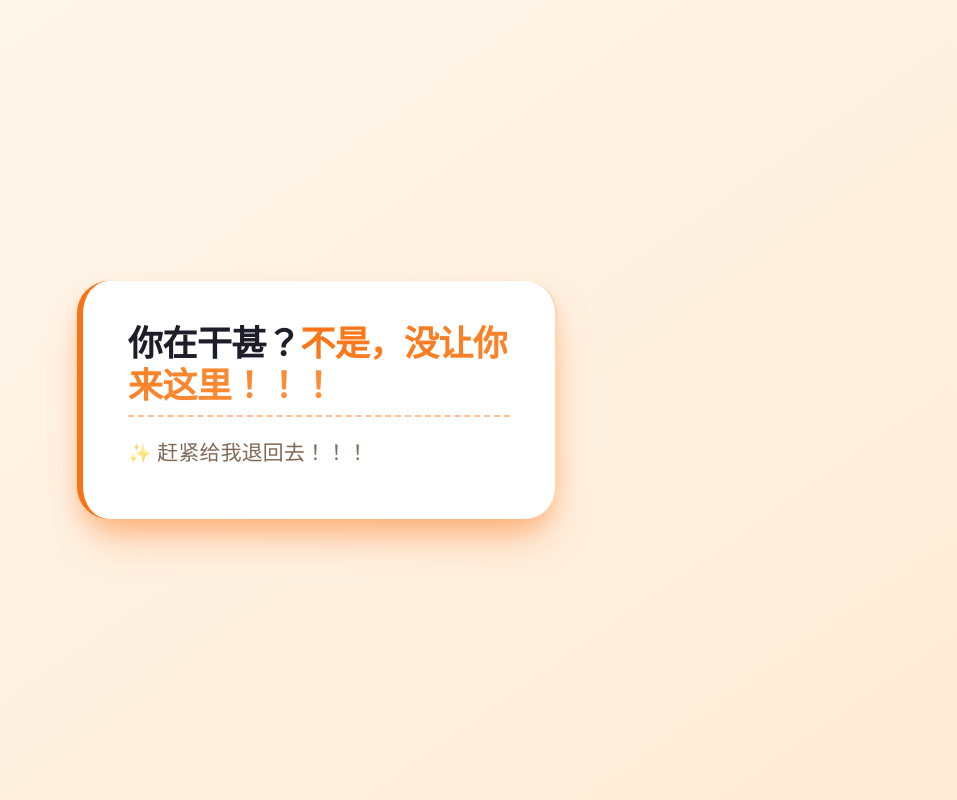
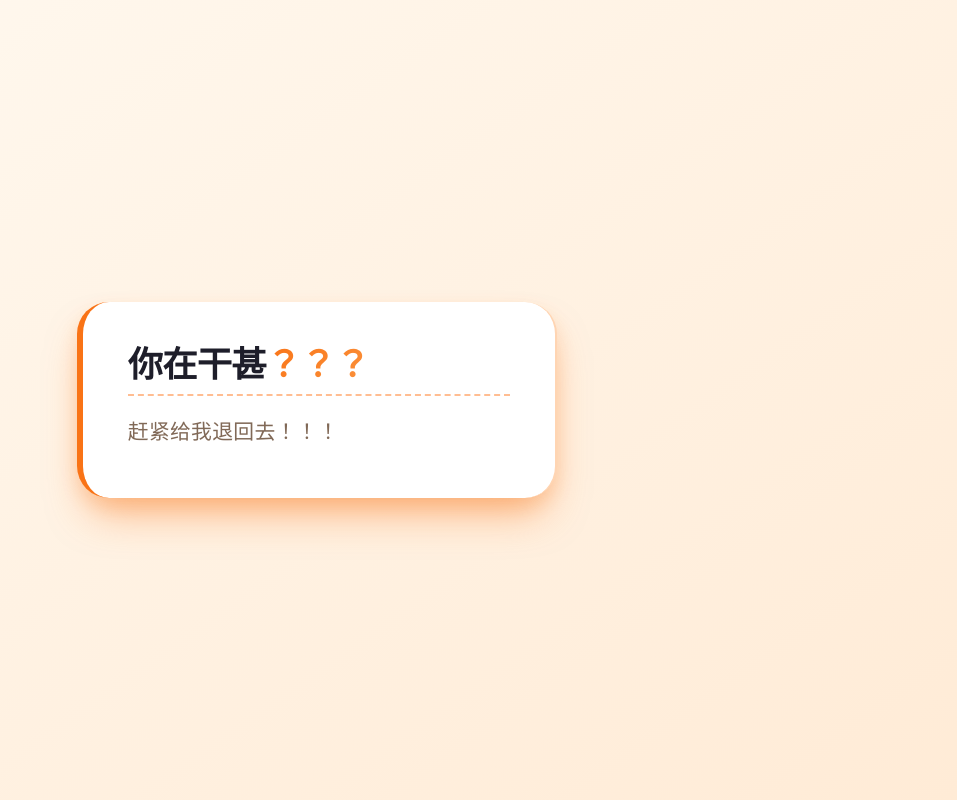
Before and after one commit to TT-tools-upd/tt-tools-upd.github.io, a plain HTML site: page index.html in a window 1280 px wide. Shown: the whole page, without its empty margins (323-1280 px from the left). Drawn offline with Linux system fonts and the light colour scheme.

Commit message:
Update index.html

```diff
--- a/index.html
+++ b/index.html
@@ -60,16 +60,11 @@
             opacity: 0.85;
             letter-spacing: 0.3px;
         }
-        .sub::before {
-            content: "✨ ";
-            font-size: 1.2rem;
-            opacity: 0.7;
-        }
     </style>
 </head>
 <body>
     <div class="card">
-        <h2>你在干甚？<span class="accent">不是，没让你来这里！！！</span></h2>
+        <h2>你在干甚<span class="accent">？？？</span></h2>
         <div class="sub">赶紧给我退回去！！！</div>
     </div>
 </body>
```
